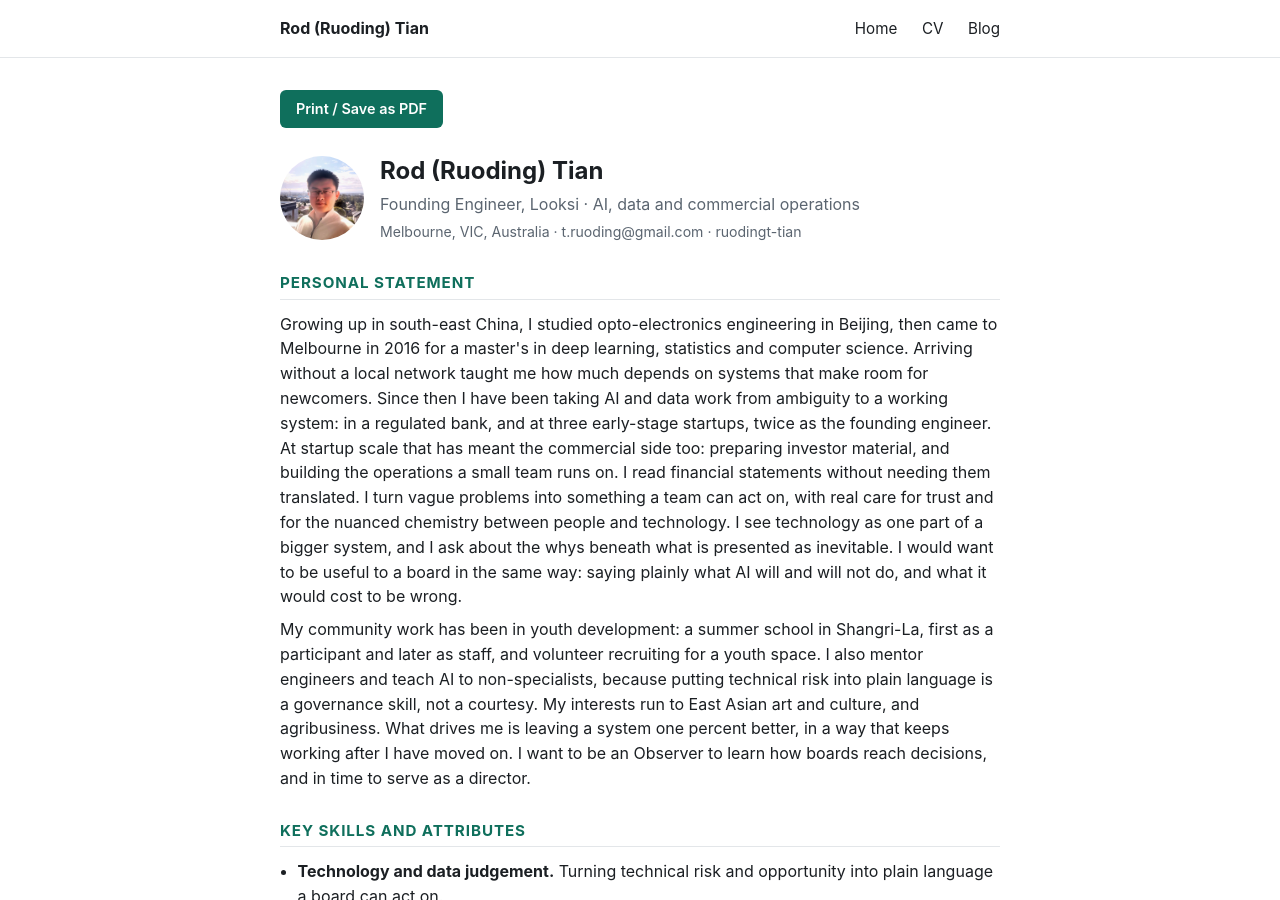
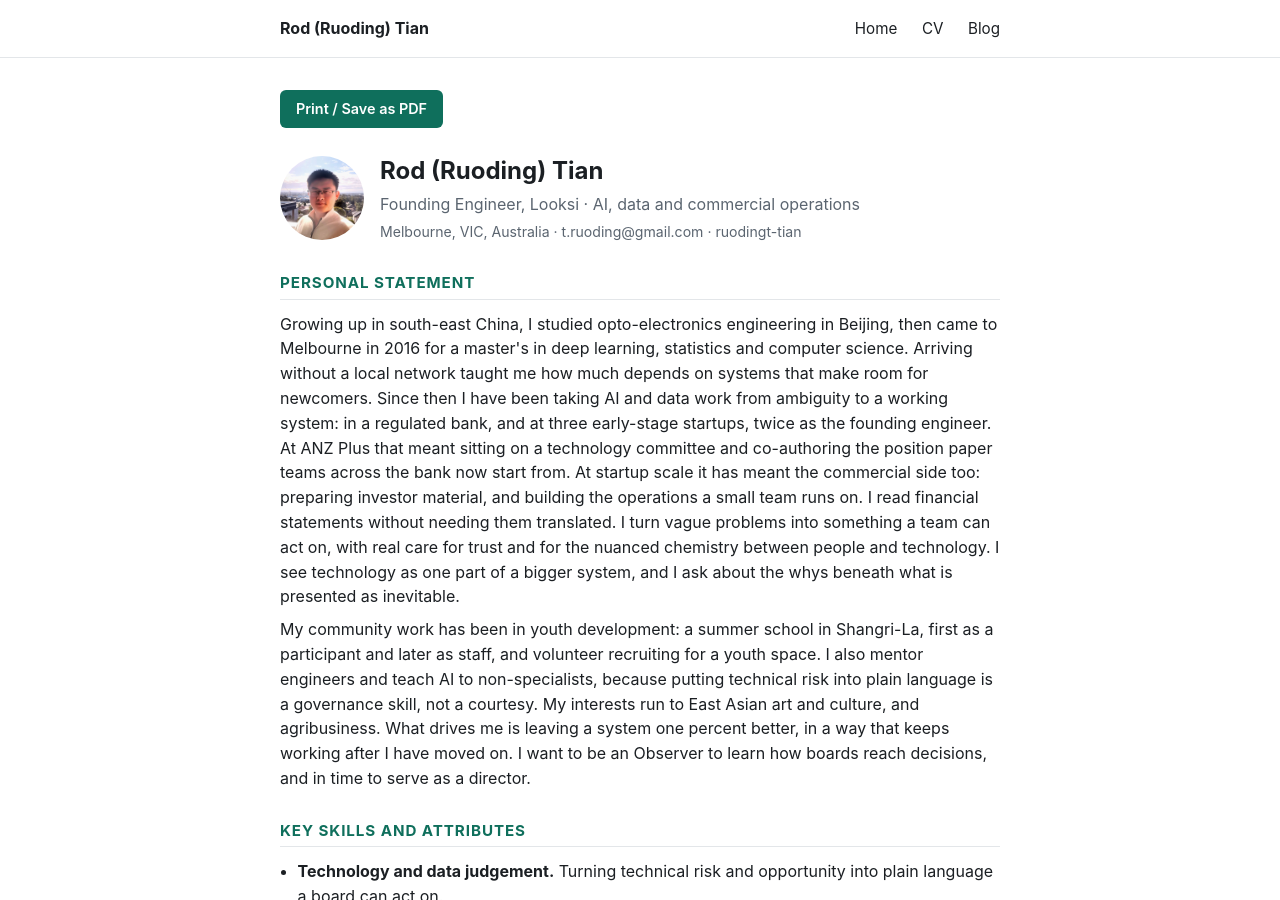
Before and after one commit to ruodingt/ruodingt.github.io, a Jekyll site: the page built from cv/index.md, in a window 1280 px wide and 900 px high. Built offline with Jekyll 4.4.1, drawn with Linux system fonts in a browser that asks for light colours.

Commit message:
Trade a claim for an instance in the statement
The closing line of the first paragraph promised to say plainly what AI
will and will not do - which is what the first key-skill attribute already
says, better, a few centimetres below. A wish in the emphatic position,
duplicating a bullet.

Replaced with one named thing, the way the guide's own model statement
does it: the ANZ Plus technology committee and its position paper. The two
halves of the arc now each carry a concrete instance - the bank one, the
startups one.

The paragraph ends on asking about the whys beneath what is presented as
inevitable, which needs no board vocabulary to land.

Co-Authored-By: Claude Opus 5 <noreply@anthropic.com>

```diff
--- a/_data/cv.yml
+++ b/_data/cv.yml
@@ -13,7 +13,7 @@ linkedin: "https://www.linkedin.com/in/ruodingt-tian/"
 # words, at the top, covering who you are, professional value, community
 # connection, and values/motivation.
 statement:
-  - "Growing up in south-east China, I studied opto-electronics engineering in Beijing, then came to Melbourne in 2016 for a master's in deep learning, statistics and computer science. Arriving without a local network taught me how much depends on systems that make room for newcomers. Since then I have been taking AI and data work from ambiguity to a working system: in a regulated bank, and at three early-stage startups, twice as the founding engineer. At startup scale that has meant the commercial side too: preparing investor material, and building the operations a small team runs on. I read financial statements without needing them translated. I turn vague problems into something a team can act on, with real care for trust and for the nuanced chemistry between people and technology. I see technology as one part of a bigger system, and I ask about the whys beneath what is presented as inevitable. I would want to be useful to a board in the same way: saying plainly what AI will and will not do, and what it would cost to be wrong."
+  - "Growing up in south-east China, I studied opto-electronics engineering in Beijing, then came to Melbourne in 2016 for a master's in deep learning, statistics and computer science. Arriving without a local network taught me how much depends on systems that make room for newcomers. Since then I have been taking AI and data work from ambiguity to a working system: in a regulated bank, and at three early-stage startups, twice as the founding engineer. At ANZ Plus that meant sitting on a technology committee and co-authoring the position paper teams across the bank now start from. At startup scale it has meant the commercial side too: preparing investor material, and building the operations a small team runs on. I read financial statements without needing them translated. I turn vague problems into something a team can act on, with real care for trust and for the nuanced chemistry between people and technology. I see technology as one part of a bigger system, and I ask about the whys beneath what is presented as inevitable."
   - "My community work has been in youth development: a summer school in Shangri-La, first as a participant and later as staff, and volunteer recruiting for a youth space. I also mentor engineers and teach AI to non-specialists, because putting technical risk into plain language is a governance skill, not a courtesy. My interests run to East Asian art and culture, and agribusiness. What drives me is leaving a system one percent better, in a way that keeps working after I have moved on. I want to be an Observer to learn how boards reach decisions, and in time to serve as a director."
 
 attributes:
```
